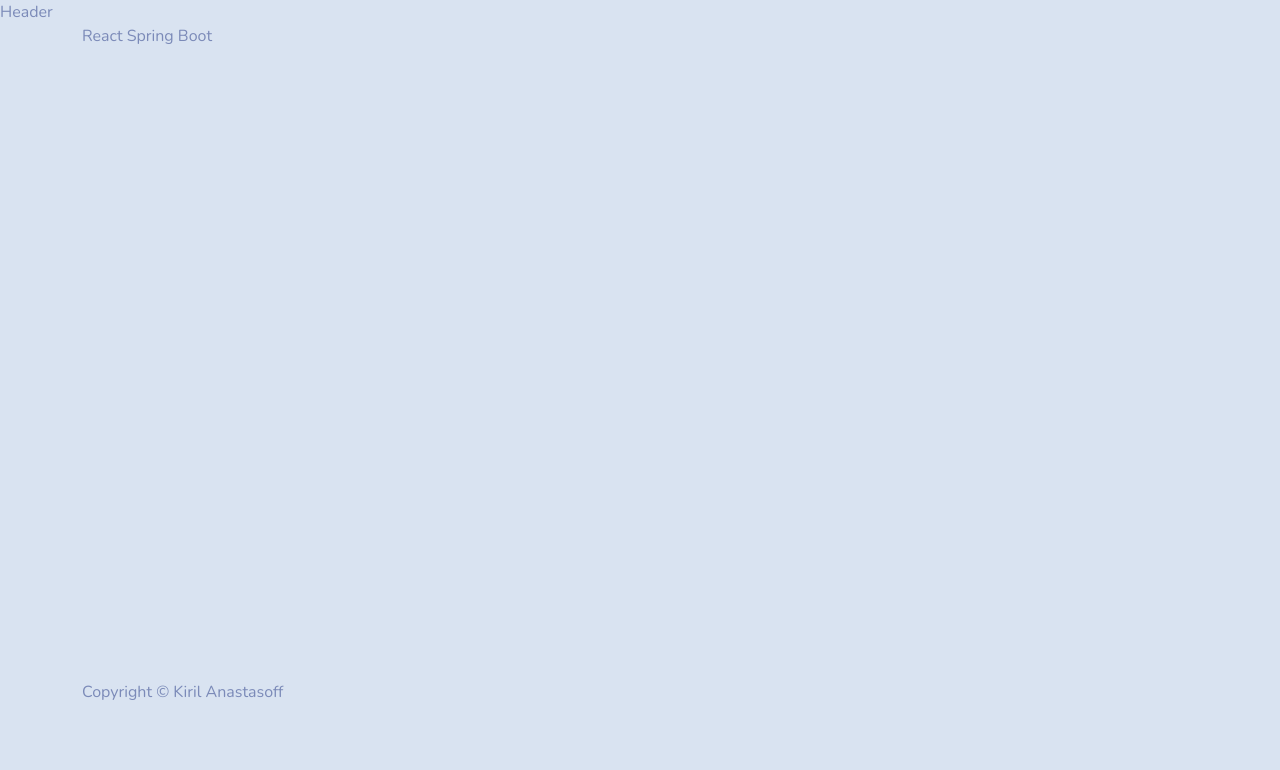
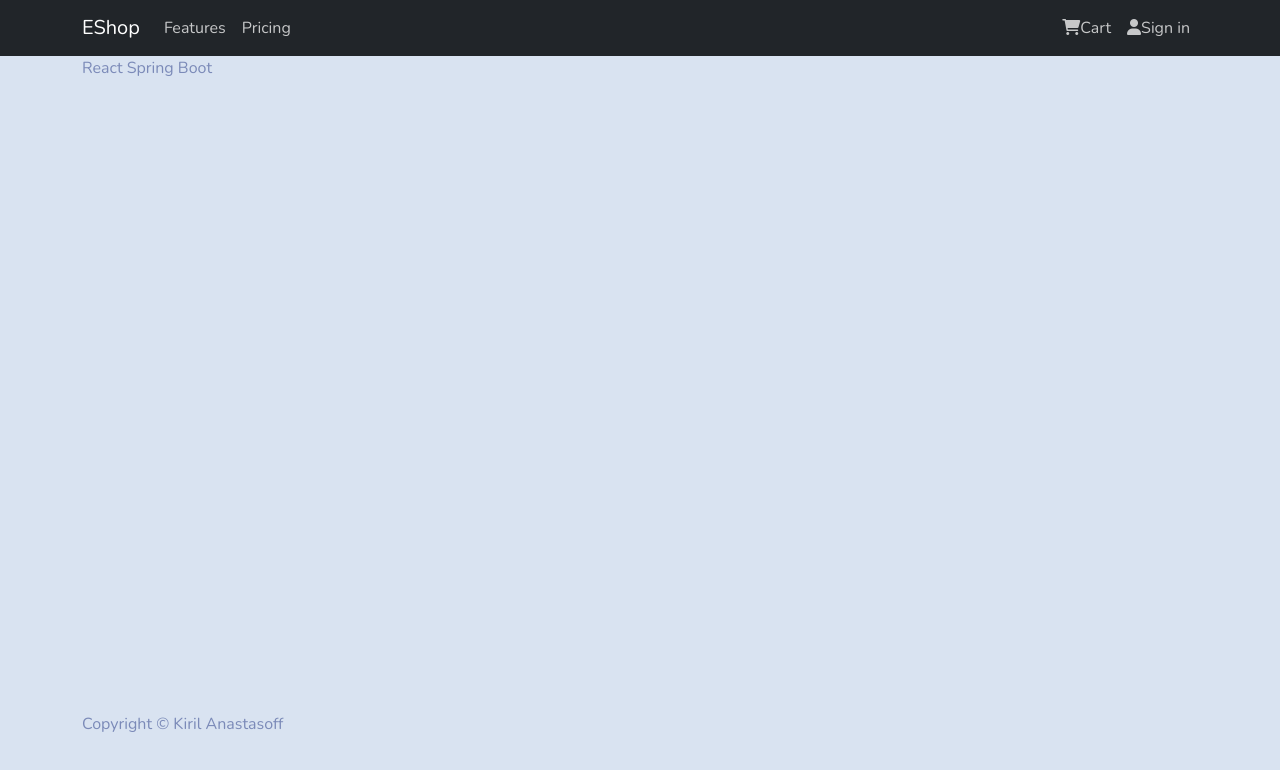
Before and after one commit to biswajitmojumder/React-Spring-Boot-eCommerce-Platform, a React (Create React App) app in the folder frontend/: page / in a window 1280 px wide. Shown: the top 770 px of the page. Built offline with nearby package versions, Linux system fonts and the light colour scheme.

Commit message:
aded header from react bootstrap

```diff
--- a/frontend/public/index.html
+++ b/frontend/public/index.html
@@ -15,6 +15,7 @@
       user's mobile device or desktop. See https://developers.google.com/web/fundamentals/web-app-manifest/
     -->
     <link rel="manifest" href="%PUBLIC_URL%/manifest.json" />
+    <link rel="stylesheet" href="https://cdnjs.cloudflare.com/ajax/libs/font-awesome/6.0.0/css/all.min.css" integrity="sha512-9usAa10IRO0HhonpyAIVpjrylPvoDwiPUiKdWk5t3PyolY1cOd4DSE0Ga+ri4AuTroPR5aQvXU9xC6qOPnzFeg==" crossorigin="anonymous" referrerpolicy="no-referrer" />
     <!--
       Notice the use of %PUBLIC_URL% in the tags above.
       It will be replaced with the URL of the `public` folder during the build.
--- a/frontend/src/App.js
+++ b/frontend/src/App.js
@@ -7,7 +7,7 @@ function App() {
     <>
 
       <Header/>
-      <main>
+      <main classNmae='py-3'>
       <Container>
          React Spring Boot
       </Container>
--- a/frontend/src/components/Header.js
+++ b/frontend/src/components/Header.js
@@ -1,8 +1,27 @@
 import React from 'react'
-
+import {Container, Navbar, Nav, NavDropdown} from 'react-bootstrap'
 const Header = () => {
   return (
-    <div>Header</div>
+        <Navbar collapseOnSelect expand="lg" bg="dark" variant="dark">
+
+            <Container>
+            <Navbar.Brand href="/">EShop</Navbar.Brand>
+            <Navbar.Toggle aria-controls="responsive-navbar-nav" />
+            <Navbar.Collapse id="responsive-navbar-nav">
+                <Nav className="me-auto">
+                <Nav.Link href="/features">Features</Nav.Link>
+                <Nav.Link href="/pricing">Pricing</Nav.Link>
+                </Nav>
+                <Nav>
+                <Nav.Link href="/cart"><i className='fas fa-shopping-cart'> </i>Cart</Nav.Link>
+                <Nav.Link href="/signin" eventKey={2}>
+                <i className='fas fa-user'> </i>
+                            Sign in
+                </Nav.Link>
+                </Nav>
+            </Navbar.Collapse>
+            </Container>
+        </Navbar>
   )
 }
 
```
